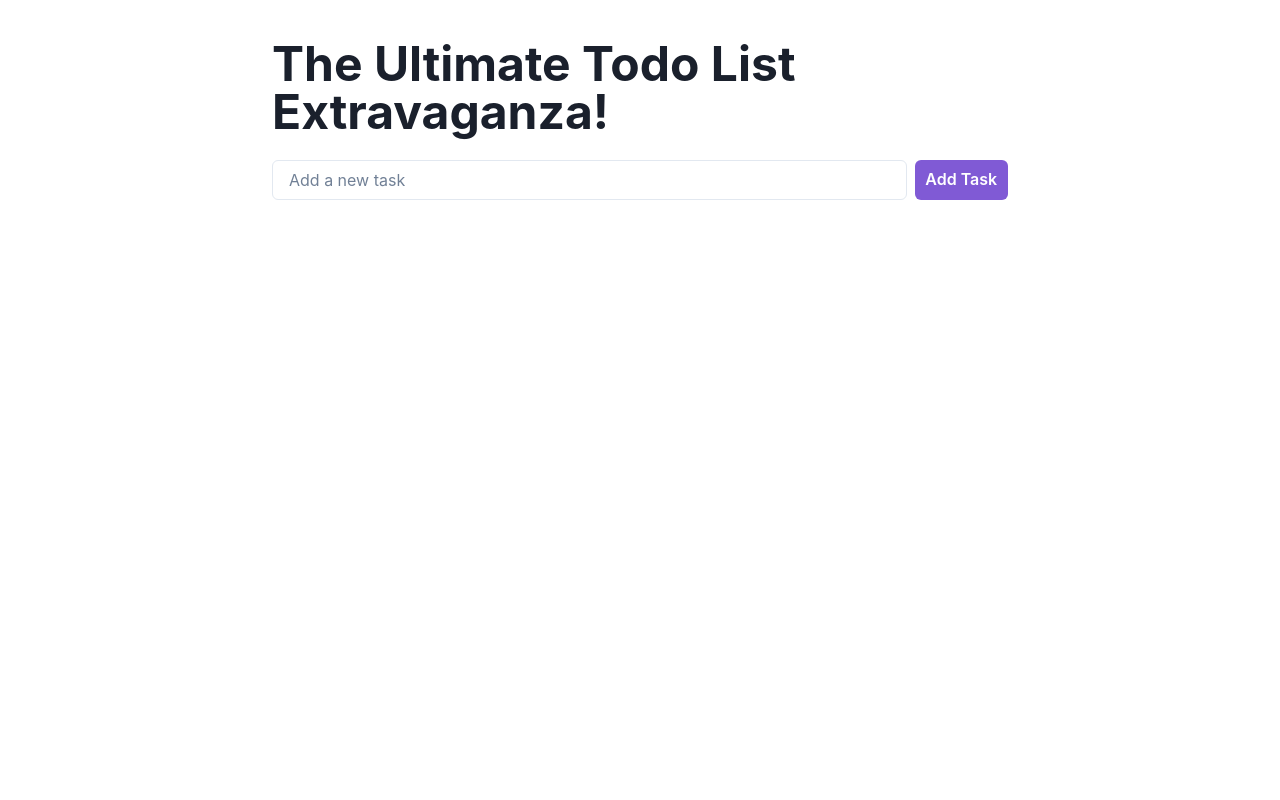
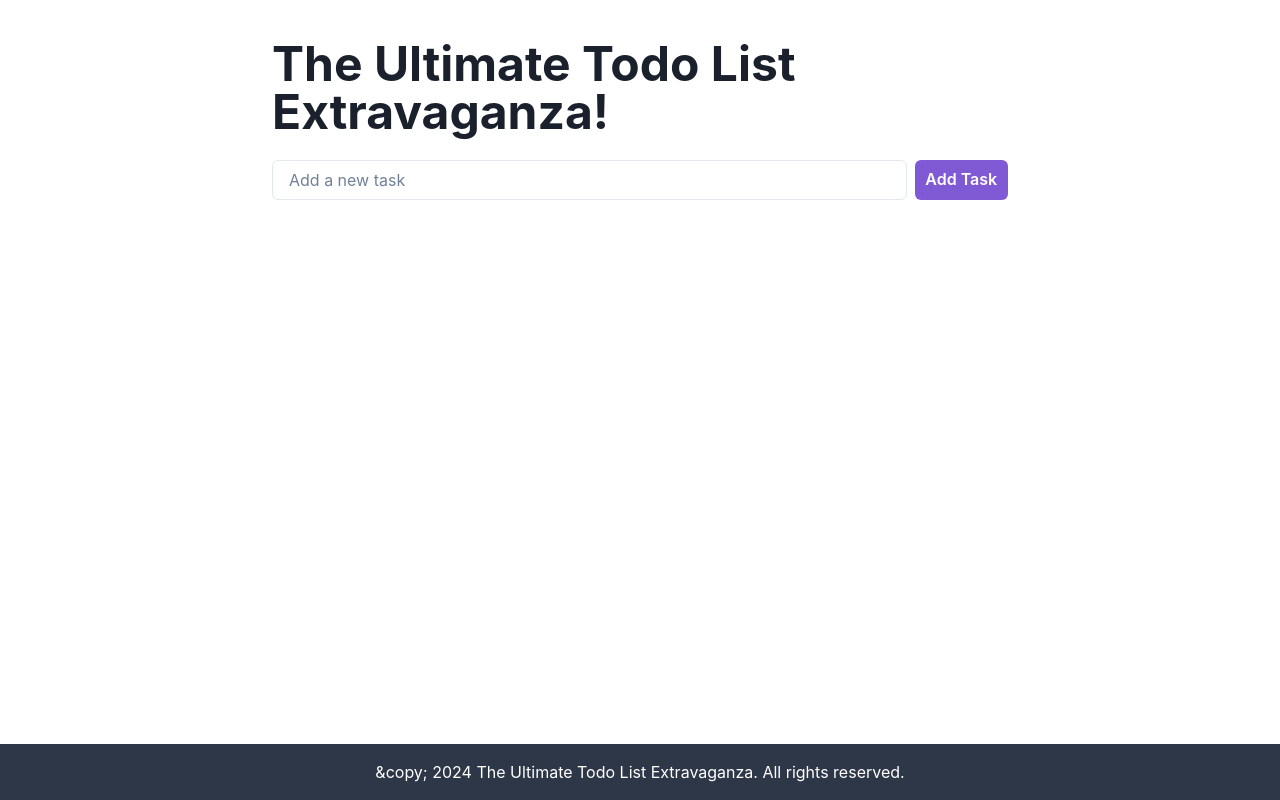
Before and after one commit to GPT-Engineer-App-Dev/project-pulse, a React (Vite) app: page / in a window 1280 px wide. Built offline with nearby package versions, Linux system fonts and the light colour scheme.

Commit message:
Added a footer component to the todo app and ensured it is displayed at the bottom of the page.

```diff
--- a/src/App.jsx
+++ b/src/App.jsx
@@ -1,12 +1,17 @@
 import { Route, BrowserRouter as Router, Routes } from "react-router-dom";
+import { Box } from "@mui/material";
 import Index from "./pages/Index.jsx";
+import Footer from "./components/Footer.jsx";
 
 function App() {
   return (
     <Router>
-      <Routes>
-        <Route exact path="/" element={<Index />} />
-      </Routes>
+      <Box display="flex" flexDirection="column" minHeight="100vh">
+        <Routes>
+          <Route exact path="/" element={<Index />} />
+        </Routes>
+        <Footer />
+      </Box>
     </Router>
   );
 }
--- /dev/null
+++ b/src/components/Footer.jsx
@@ -0,0 +1,11 @@
+import { Box, Text } from "@chakra-ui/react";
+
+const Footer = () => {
+  return (
+    <Box as="footer" width="100%" py={4} bg="gray.700" color="white" textAlign="center" mt="auto">
+      <Text>&amp;copy; {new Date().getFullYear()} The Ultimate Todo List Extravaganza. All rights reserved.</Text>
+    </Box>
+  );
+};
+
+export default Footer;
--- a/src/main.jsx
+++ b/src/main.jsx
@@ -1,7 +1,7 @@
 import React from "react";
 import ReactDOM from "react-dom/client";
 import App from "./App.jsx";
-import { ChakraProvider, extendTheme } from "@chakra-ui/react";
+import { ChakraProvider, extendTheme, CSSReset } from "@chakra-ui/react";
 
 const colors = {
   brand: {
@@ -16,6 +16,7 @@ const theme = extendTheme({ colors });
 ReactDOM.createRoot(document.getElementById("root")).render(
   <React.StrictMode>
     <ChakraProvider theme={theme}>
+      <CSSReset />
       <App />
     </ChakraProvider>
   </React.StrictMode>
```
